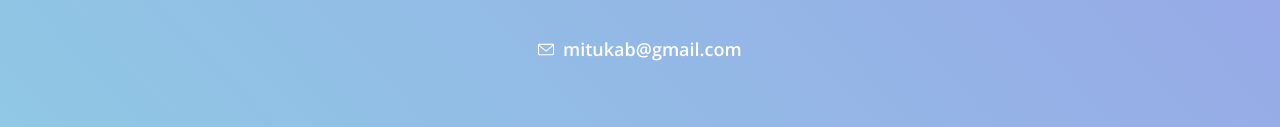
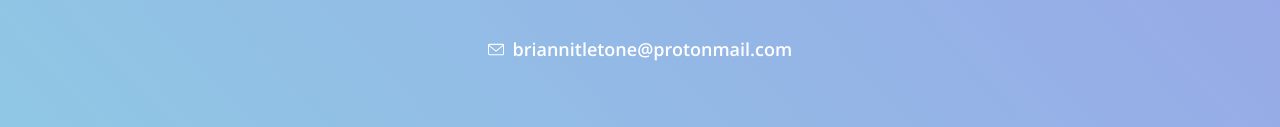
Before and after one commit to brianmituka/portfolio, a plain HTML site: page index.html in a window 1280 px wide. Shown: the part 4710-4837 px from the top of the page. Drawn offline with Linux system fonts and the light colour scheme; a script that the page names is missing; a web font is replaced by a local one.

Commit message:
Updated the email address

```diff
--- a/index.html
+++ b/index.html
@@ -349,9 +349,9 @@
     <div class="footer-content">
       <h1>Contact Me</h1>
       <p>Ping me for anything I may be able to help with! <br> I am always looking forward to new opportunities</p>
-      <a href="mailto:mitukab@gmail.com" class="text-link">
+      <a href="mailto:briannitletone@protonmail.com" class="text-link">
         <img src="images/mail.svg" alt="Email" width="16px">
-        mitukab@gmail.com
+        briannitletone@protonmail.com
       </a>
     </div>
   </div>
```
